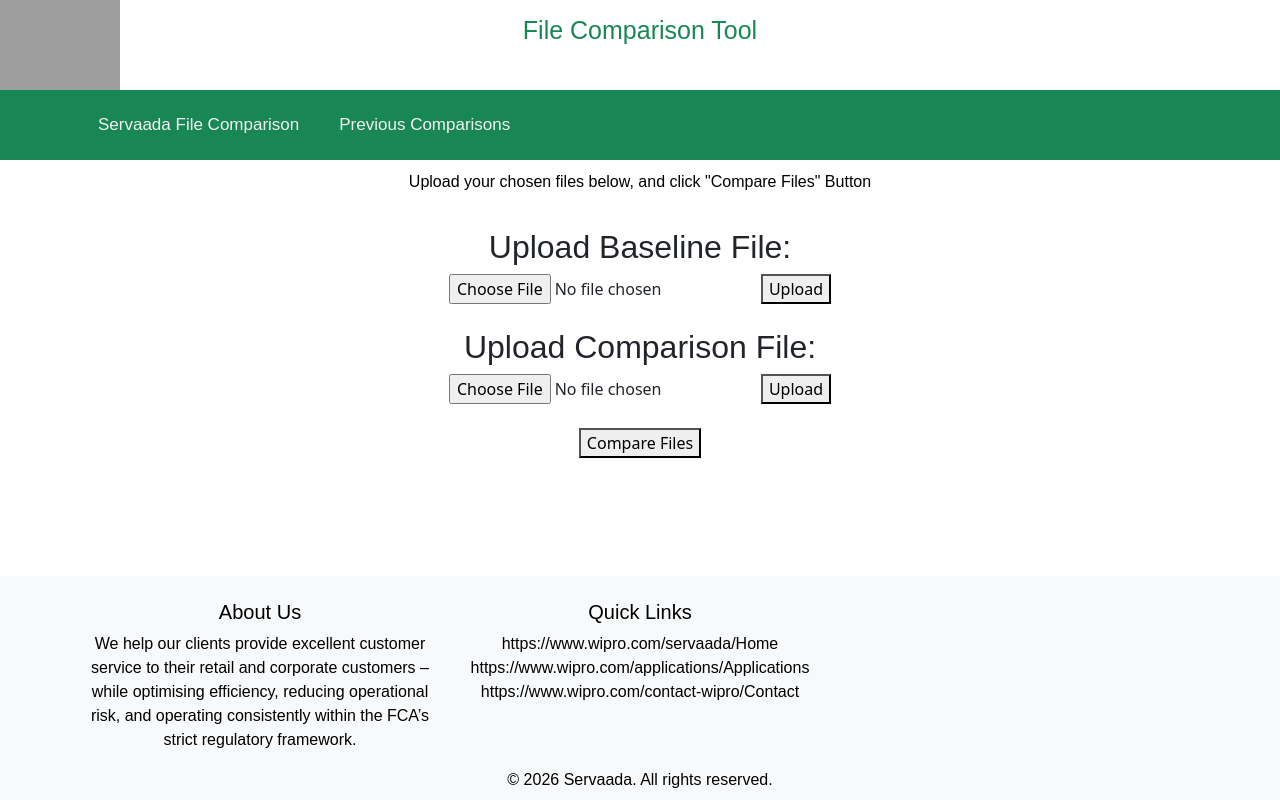
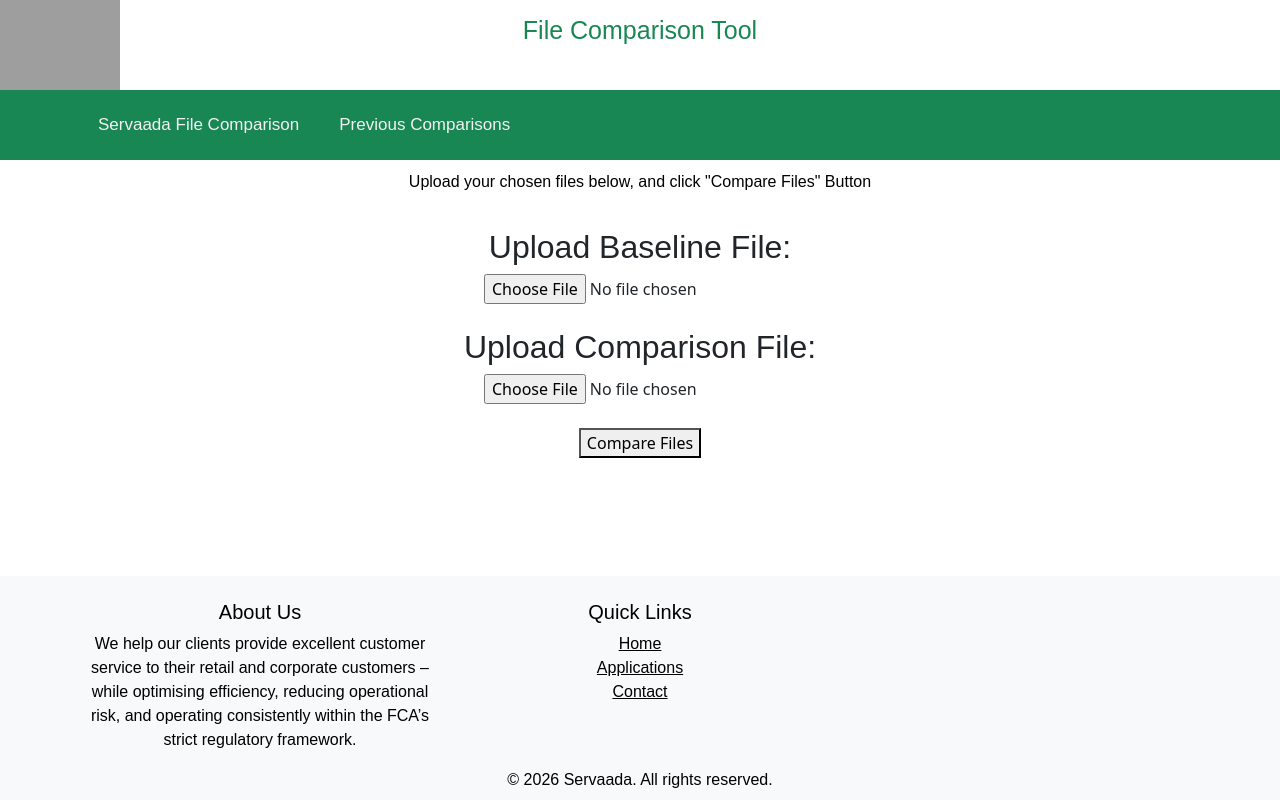
Before and after one commit to bpp-sot/mattw_app_development, a React (Vite) app: page / in a window 1280 px wide. Built offline with nearby package versions, Linux system fonts and the light colour scheme; grey boxes are pictures that could not be loaded.

Commit message:
Adding file validation functionality

```diff
--- a/src/App.jsx
+++ b/src/App.jsx
@@ -11,7 +11,7 @@ function App() {
   const [srcStatus, setSrcStatus] = useState('');
   const [tgtStatus, setTgtStatus] = useState('');
 
-  // Refs if you want to clear the inputs after submit
+  // Refs to clear the inputs after submit
   const srcInputRef = useRef(null);
   const tgtInputRef = useRef(null);
 
@@ -29,7 +29,7 @@ function App() {
       setStatus('Invalid file type. Please upload an Excel file (.xls or .xlsx).');
       return false;
     }
-    setStatus('Valid file type. You can proceed with the upload.');
+    setStatus('Valid file type. You can proceed with comparison.');
     return true;
   }
 
@@ -82,11 +82,12 @@ function App() {
 
   return (
     <>
+      {/* Header */}
       <header className="header">
         <img id="logoImage" src={ServaadaLogo} alt="Servaada Logo" />
         <h1 id="pageTitle">File Comparison Tool</h1>
       </header>
-
+      {/* Navbar */}
       <Navbar expand="lg" className="topnav">
         <Container>
           <Navbar.Brand href="#home">Servaada File Comparison</Navbar.Brand>
@@ -98,13 +99,12 @@ function App() {
           </Navbar.Collapse>
         </Container>
       </Navbar>
-
+      {/* Main Body */}
       <main>
         <p id="pageinformation">
           Upload your chosen files below, and click "Compare Files" Button
         </p>
         <br />
-
         {/* Baseline upload */}
         <form onSubmit={handleUploadSubmit}>
           <h2>Upload Baseline File:</h2>
@@ -117,13 +117,10 @@ function App() {
             ref={srcInputRef}
             required
           />
-          <button id="srcFileSubmit" className="buttons" type="submit">Upload</button>
           <br />
           <span id="srcFileStatus" className="status">{srcStatus}</span>
         </form>
-
         <br />
-
         {/* Comparison upload */}
         <form onSubmit={handleUploadSubmit}>
           <h2>Upload Comparison File:</h2>
@@ -136,20 +133,18 @@ function App() {
             ref={tgtInputRef}
             required
           />
-          <button id="tgtFileSubmit" className="buttons" type="submit">Upload</button>
           <br />
           <span id="tgtFileStatus" className="status"> {tgtStatus}</span>
         </form>
-
         <br />
-
+        {/* Compare Files Button */}
         <div>
           <button id="compareFilesButton" className="buttons" onClick={handleCompare}>
             Compare Files
           </button>
         </div>
       </main>
-
+      {/* Footer */}
       <footer id="footer" className="bg-light text-black pt-4 pb-2">
         <div className="container">
           <div className="row">
@@ -162,9 +157,9 @@ function App() {
             <div className="col-md-4">
               <h5>Quick Links</h5>
               <ul className="list-unstyled text-black">
-                <li>https://www.wipro.com/servaada/Home</li>
-                <li>https://www.wipro.com/applications/Applications</li>
-                <li>https://www.wipro.com/contact-wipro/Contact</li>
+                <li><a href="https://www.wipro.com/servaada/" class="text-black">Home</a></li>
+                <li><a href="https://www.wipro.com/applications/" class="text-black">Applications</a></li>
+                <li><a href="https://www.wipro.com/contact-wipro/" class="text-black">Contact</a></li>
               </ul>
             </div>
             <div className="text-center">
```
